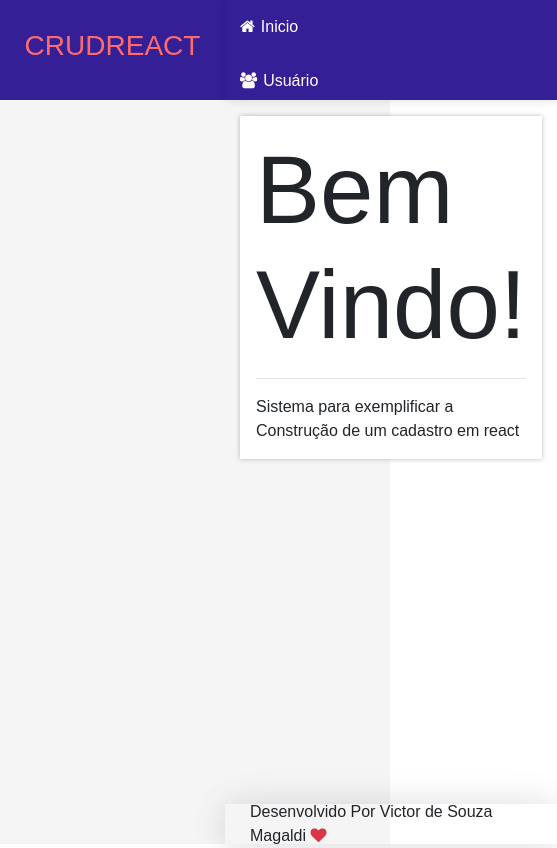
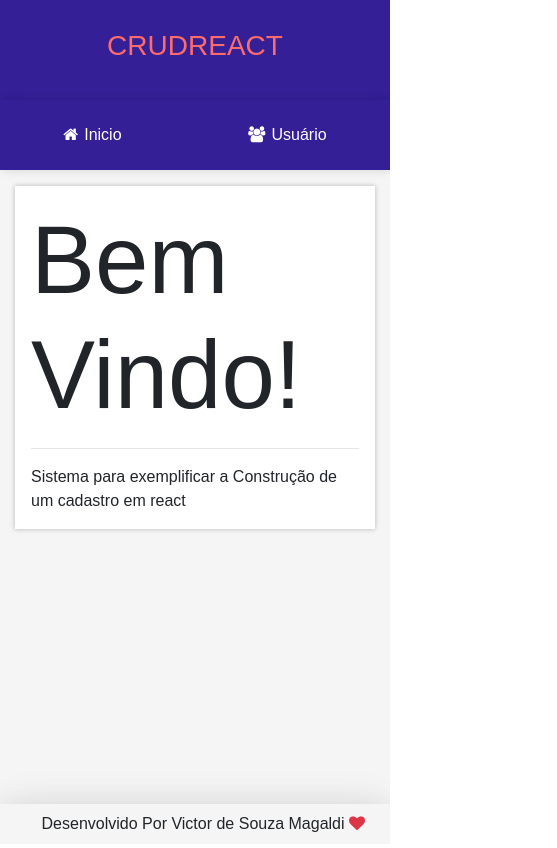
Before and after one commit to victor-magaldi/crud-react, a React (Create React App) app in the folder frontend/: page / in a window 390 px wide. Shown: the whole page, 557 px wide, since content can reach past the window. Built offline with nearby package versions, Linux system fonts and the light colour scheme.

Commit message:
deixa o crud responsivo

```diff
--- a/frontend/src/components/templates/Logo.css
+++ b/frontend/src/components/templates/Logo.css
@@ -1,5 +1,6 @@
 aside.logo {
   background-color: var(--bg-dark);
+  transition: 00.3s ease-in-out;
 
   display: flex;
   align-items: center;
@@ -10,3 +11,8 @@
   padding: 0 15px;
   width: 100%;
 }
+@media (max-width: 576px) {
+  aside.logo img {
+    width: 350px;
+  }
+}
--- a/frontend/src/components/templates/Nav.css
+++ b/frontend/src/components/templates/Nav.css
@@ -16,3 +16,18 @@
 .menu i {
   margin-right: 6px;
 }
+@media (max-width: 768px) {
+  .menu {
+    display: flex;
+    justify-content: flex-start;
+    align-items: center;
+
+    height: 100%;
+    justify-content: space-around;
+  }
+  .menu a {
+    display: inline;
+    padding: 10px;
+    margin: 0px;
+  }
+}
--- a/frontend/src/main/App.css
+++ b/frontend/src/main/App.css
@@ -3,6 +3,7 @@
 
   --logo-height: 100px;
   --header-height: 100px;
+  --menu-top-height: 70px;
   --aside-width: 225px;
   --footer-height: 40px;
 
@@ -34,7 +35,7 @@
 header.header {
   grid-area: header;
 }
-nav.navegacao {
+.menu-area {
   grid-area: menu;
 }
 main.main {
@@ -43,3 +44,29 @@
 footer.footer {
   grid-area: footer;
 }
+@media (max-width: 768px) {
+  .app {
+    grid-template-columns: var(--aside-width) 1fr;
+    grid-template-rows: var(--header-height) var(--menu-top-height) 1fr var(
+        --footer-height
+      );
+    grid-template-areas:
+      "logo header"
+      "menu menu"
+      "content content"
+      "footer footer";
+  }
+}
+@media (max-width: 576px) {
+  .app {
+    grid-template-columns: 1fr;
+    grid-template-rows: var(--logo-height) var(--menu-top-height) 1fr var(
+        --footer-height
+      );
+    grid-template-areas:
+      "logo"
+      "menu"
+      "content"
+      "footer";
+  }
+}
```
